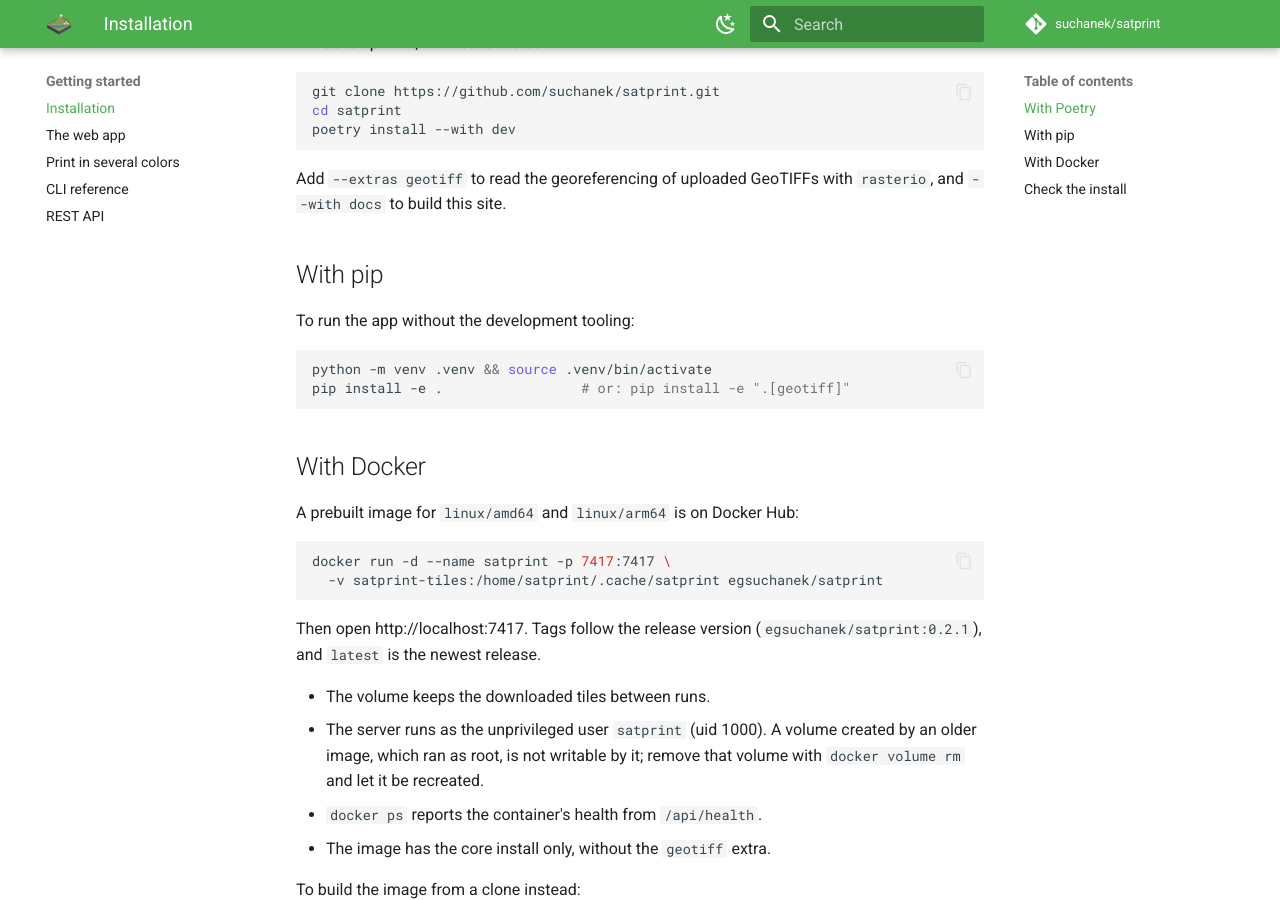
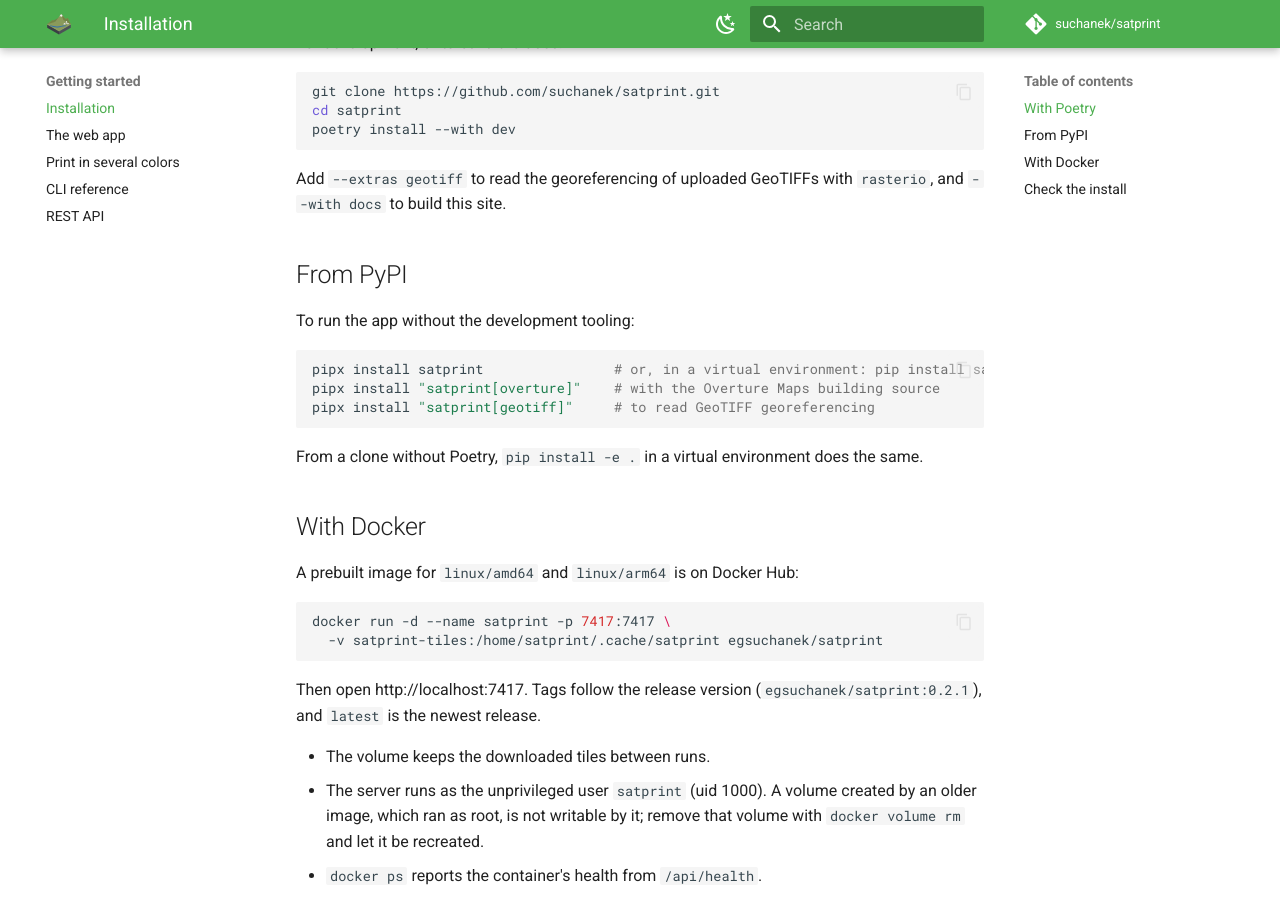
Before and after one commit to suchanek/satprint, an MkDocs documentation site: the page built from docs/install.md, in a window 1280 px wide and 900 px high, scrolled down 314 px. Built offline with MkDocs 1.6.1 and Material for MkDocs 9.7.7, drawn with Linux system fonts in a browser that asks for light colours; comment, search, counter and statistics services are not loaded.

Commit message:
ci(release): publish to PyPI with trusted publishing
satprint went to PyPI by hand at 0.2.1. The release workflow now stashes
the wheel and sdist it built and a publish job uploads the same files to
PyPI over OIDC, after the GitHub Release, as vault_kg does. The install
docs and README lead with pip/pipx install, and the README gets a PyPI
badge.

Co-Authored-By: Claude Opus 5.5 <noreply@anthropic.com>

````diff
--- a/docs/install.md
+++ b/docs/install.md
@@ -15,14 +15,18 @@ poetry install --with dev
 Add `--extras geotiff` to read the georeferencing of uploaded GeoTIFFs with
 `rasterio`, and `--with docs` to build this site.
 
-## With pip
+## From PyPI
 
 To run the app without the development tooling:
 
 ```bash
-python -m venv .venv && source .venv/bin/activate
-pip install -e .                 # or: pip install -e ".[geotiff]"
+pipx install satprint                # or, in a virtual environment: pip install satprint
+pipx install "satprint[overture]"    # with the Overture Maps building source
+pipx install "satprint[geotiff]"     # to read GeoTIFF georeferencing
 ```
+
+From a clone without Poetry, `pip install -e .` in a virtual environment does
+the same.
 
 ## With Docker
 
````
Also changed, not shown: CHANGELOG.md (+5 -0 lines), README.md (+9 -2 lines), 1 other file.
